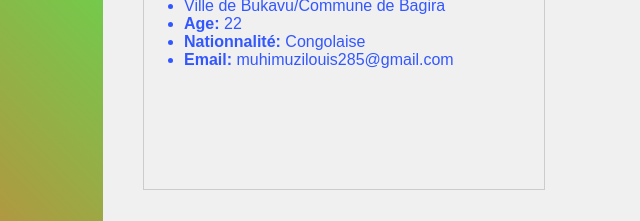
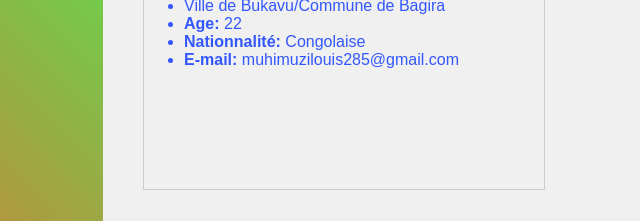
Before and after one commit to muhimuzilouis/parallax-louis, a plain HTML site: page A propos.html in a window 1280 px wide. Shown: the part 466-687 px from the top of the page, 197-837 px from the left. Drawn offline with Linux system fonts and the light colour scheme.

Commit message:
Update A propos.html

```diff
--- a/A propos.html
+++ b/A propos.html
@@ -69,7 +69,7 @@
                                   <li><i class="bi bi-chevron-right"></i></strong> <span>Ville de Bukavu/Commune de Bagira</span></li>
                                   <li><i class="bi bi-chevron-right"></i> <strong>Age:</strong> <span>22</span></li>
                                   <li><i class="bi bi-chevron-right"></i> <strong>Nationnalité:</strong> <span>Congolaise</span></li>
-                                  <li><i class="bi bi-chevron-right"></i> <strong>Email:</strong> <span>muhimuzilouis285@gmail.com</span></li>
+                                  <li><i class="bi bi-chevron-right"></i> <strong>E-mail:</strong> <span>muhimuzilouis285@gmail.com</span></li>
                             </ul>
                     </div>
 
```
